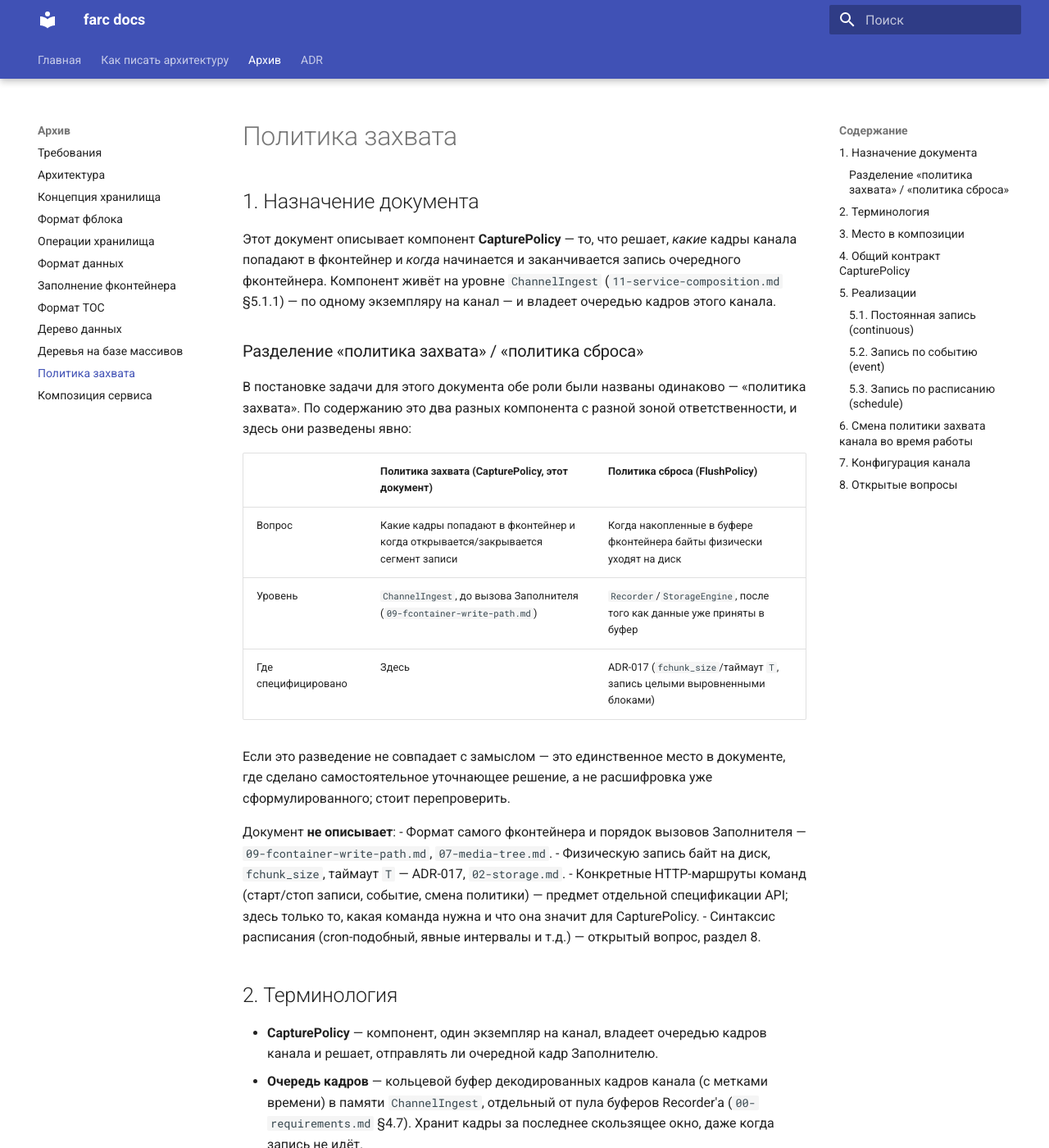
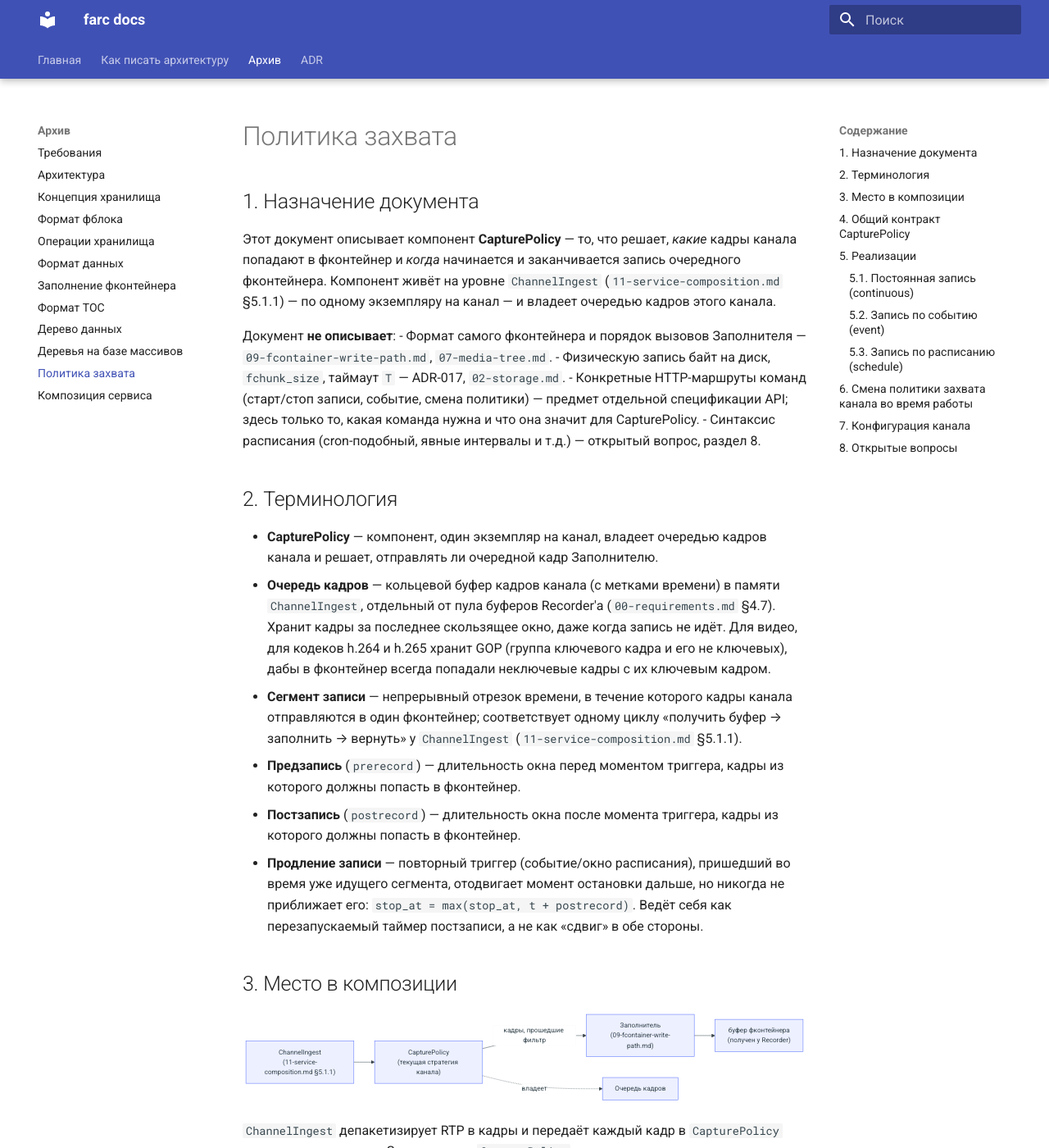
Before and after one commit to traycers/farc, an MkDocs documentation site: the page built from docs/docs/archive/10-capture-policy.md, in a window 1280 px wide and 1400 px high. Shown: the whole window at 82% size. Built offline with MkDocs 1.6.1 and Material for MkDocs 9.7.7, drawn with Linux system fonts in a browser that asks for light colours; some of the changed text lies outside the part shown.

Commit message:
fix capture policies

````diff
--- a/docs/docs/archive/10-capture-policy.md
+++ b/docs/docs/archive/10-capture-policy.md
@@ -4,17 +4,6 @@
 
 Этот документ описывает компонент **CapturePolicy** — то, что решает, *какие* кадры канала попадают в фконтейнер и *когда* начинается и заканчивается запись очередного фконтейнера. Компонент живёт на уровне `ChannelIngest` (`11-service-composition.md` §5.1.1) — по одному экземпляру на канал — и владеет очередью кадров этого канала.
 
-### Разделение «политика захвата» / «политика сброса»
-
-В постановке задачи для этого документа обе роли были названы одинаково — «политика захвата». По содержанию это два разных компонента с разной зоной ответственности, и здесь они разведены явно:
-
-| | Политика захвата (**CapturePolicy**, этот документ) | Политика сброса (**FlushPolicy**) |
-|---|---|---|
-| Вопрос | Какие кадры попадают в фконтейнер и когда открывается/закрывается сегмент записи | Когда накопленные в буфере фконтейнера байты физически уходят на диск |
-| Уровень | `ChannelIngest`, до вызова Заполнителя (`09-fcontainer-write-path.md`) | `Recorder`/`StorageEngine`, после того как данные уже приняты в буфер |
-| Где специфицировано | Здесь | ADR-017 (`fchunk_size`/таймаут `T`, запись целыми выровненными блоками) |
-
-Если это разведение не совпадает с замыслом — это единственное место в документе, где сделано самостоятельное уточнающее решение, а не расшифровка уже сформулированного; стоит перепроверить.
 
 Документ **не описывает**:
 - Формат самого фконтейнера и порядок вызовов Заполнителя — `09-fcontainer-write-path.md`, `07-media-tree.md`.
@@ -25,10 +14,11 @@
 ## 2. Терминология
 
 - **CapturePolicy** — компонент, один экземпляр на канал, владеет очередью кадров канала и решает, отправлять ли очередной кадр Заполнителю.
-- **Очередь кадров** — кольцевой буфер декодированных кадров канала (с метками времени) в памяти `ChannelIngest`, отдельный от пула буферов Recorder'а (`00-requirements.md` §4.7). Хранит кадры за последнее скользящее окно, даже когда запись не идёт.
+- **Очередь кадров** — кольцевой буфер кадров канала (с метками времени) в памяти `ChannelIngest`, отдельный от пула буферов Recorder'а (`00-requirements.md` §4.7). Хранит кадры за последнее скользящее окно, даже когда запись не идёт. Для видео, для кодеков h.264 и h.265 хранит GOP (группа ключевого кадра и его не ключевых), дабы в фконтейнер всегда попадали неключевые кадры с их ключевым кадром.
 - **Сегмент записи** — непрерывный отрезок времени, в течение которого кадры канала отправляются в один фконтейнер; соответствует одному циклу «получить буфер → заполнить → вернуть» у `ChannelIngest` (`11-service-composition.md` §5.1.1).
 - **Предзапись** (`prerecord`) — длительность окна перед моментом триггера, кадры из которого должны попасть в фконтейнер.
 - **Постзапись** (`postrecord`) — длительность окна после момента триггера, кадры из которого должны попасть в фконтейнер.
+- **Продление записи** — повторный триггер (событие/окно расписания), пришедший во время уже идущего сегмента, отодвигает момент остановки дальше, но никогда не приближает его: `stop_at = max(stop_at, t + postrecord)`. Ведёт себя как перезапускаемый таймер постзаписи, а не как «сдвиг» в обе стороны.
 
 ## 3. Место в композиции
 
@@ -64,21 +54,21 @@
 2. Вытолкнуть Заполнителю все кадры очереди с меткой ≥ `from_time`, по порядку.
 3. Дальше — обычная живая передача каждого нового кадра.
 
-Команда «начать запись» без `from_time` эквивалентна `from_time = сейчас` (без выталкивания очереди). Команда «остановить запись» переводит в `idle` и возвращает буфер. Если `from_time` старше глубины очереди — часть данных недостижима; поведение в этом случае не определено (раздел 8).
+Команда «начать запись» без `from_time` эквивалентна `from_time = сейчас` (без выталкивания очереди). Команда «остановить запись» переводит в `idle` и возвращает буфер. Если `from_time` старше глубины очереди — часть данных недостижима; в этом случае выталкиваются все кадры, что есть в очереди (то есть фактически с самого раннего доступного кадра), без ошибки/алерта.
 
 ### 5.2. Запись по событию (`event`)
 
 Очередь всегда хранит скользящее окно длиной `prerecord` (кадры старше — вытесняются). Событие приходит извне с меткой времени `event_time`.
 
 - **Событие в состоянии `idle`:** открыть сегмент; вытолкнуть Заполнителю кадры очереди с меткой ≥ `event_time − prerecord`; перейти в `recording`; назначить `stop_at = event_time + postrecord`. Дальше — живая передача каждого нового кадра, пока не наступит `stop_at`.
-- **Событие в состоянии `recording`:** `stop_at = event_time + postrecord` (пересчитывается заново, не суммируется с прежним значением). Формулировка задачи не уточняет: если новое событие даёт `stop_at` **раньше** уже назначенного (что возможно, если постзапись не монотонна или события идут не по порядку) — сокращается ли реально запись, или `stop_at` должен только расти (`max` с текущим значением). Открытый вопрос, раздел 8.
+- **Событие в состоянии `recording`:** запись продлевается — `stop_at = max(stop_at, event_time + postrecord)`. Событие, чей `event_time + postrecord` оказался раньше уже назначенного `stop_at` (постзапись мала или события пришли не по порядку), никак не сокращает уже идущую запись — оно просто не отодвигает остановку дальше.
 - **Достижение `stop_at`** при отсутствии новых событий: закрыть сегмент (вернуть буфер), перейти в `idle`. Требует таймера/периодической проверки в `recording`, а не только реакции на входящие кадры.
 
 ```mermaid
 stateDiagram-v2
     [*] --> idle
     idle --> recording: событие(t)<br/>вытолкнуть очередь [t-prerecord, t]<br/>stop_at = t+postrecord
-    recording --> recording: событие(t)<br/>stop_at = t+postrecord
+    recording --> recording: событие(t)<br/>продление: stop_at = max(stop_at, t+postrecord)
     recording --> idle: сейчас ≥ stop_at<br/>закрыть сегмент
 ```
 
@@ -86,7 +76,7 @@
 
 Через версию после `event`. Источник триггеров — не внешнее событие, а расписание канала: интервалы `[window_start, window_end)`, конфигурация формата которых не определена (раздел 8).
 
-Наступление `window_start` играет роль «событие в `idle`» из раздела 5.2 (со своим `prerecord`); наступление `window_end` играет роль назначения `stop_at = window_end + postrecord`. Пересечение или соприкосновение соседних окон расписания обрабатывается тем же правилом, что повторное событие во время `recording` в разделе 5.2 (пересчёт `stop_at`), — то есть `schedule` переиспользует ту же машину состояний, что и `event`, отличаясь только источником меток `t` (расписание вместо внешнего события) и тем, что `window_end` заранее известен, а не приходит асинхронно.
+Наступление `window_start` играет роль «событие в `idle`» из раздела 5.2 (со своим `prerecord`); наступление `window_end` играет роль назначения `stop_at = window_end + postrecord`. Пересечение или соприкосновение соседних окон расписания продлевает запись тем же правилом, что повторный триггер во время `recording` в разделе 5.2 (`stop_at = max(stop_at, t + postrecord)`), — то есть `schedule` переиспользует ту же машину состояний, что и `event`, отличаясь только источником меток `t` (расписание вместо внешнего события) и тем, что `window_end` заранее известен, а не приходит асинхронно.
 
 ## 6. Смена политики захвата канала во время работы
 
@@ -103,8 +93,6 @@
 ## 8. Открытые вопросы
 
 - Как CapturePolicy гарантирует, что в фконтейнере есть актуальный `config` под нужную ветку до первого кадра нового сегмента (контракт Заполнителя, `09-fcontainer-write-path.md` §3–4) — особенно при отложенном старте (`continuous`, `from_time` в прошлом), когда смена параметров потока могла произойти уже после `from_time`, но до фактического начала сегмента.
-- Поведение `continuous` при `from_time` старше глубины очереди — часть данных недостижима; нужен ли явный алерт/ошибка, или тихое начало с самого раннего доступного кадра.
-- Немонотонные/приходящие не по порядку события в `event`: должен ли `stop_at` расти только вверх (`max` с текущим значением), или каждое новое событие безусловно перезаписывает его, даже сокращая уже идущую запись.
 - Формат расписания для `schedule` (cron-подобный, явные интервалы, часовой пояс) — не выбран.
 - Источник команд «начать запись [с `from_time`]», «остановить запись», «событие(`t`)», «сменить политику канала» — предполагается `HttpApiServer` (`11-service-composition.md` §5.1.2), но там эти команды пока не перечислены; требуется дополнить его раздел «Управление» либо явно исключить событие/расписание из HTTP API в пользу отдельного входа.
 - Поведение очереди кадров и открытого сегмента при смене политики во время `recording` (раздел 6) — донашивается ли очередь, обрывается ли текущий сегмент или доигрывается до конца.
````
Also changed, not shown: other parts of docs/docs/archive/10-capture-policy.md (+1 -1 lines).
